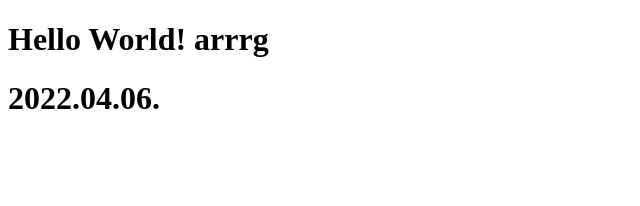
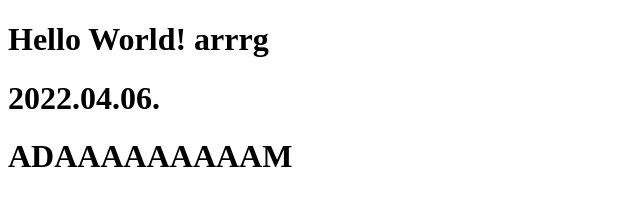
Before and after one commit to kisfanta/11a, a plain HTML site: page index.html in a window 1280 px wide. Shown: the whole page, without its empty margins (0-640 px from the left). Drawn offline with Linux system fonts and the light colour scheme.

Commit message:
ADAAAAAAAAAM

```diff
--- a/index.html
+++ b/index.html
@@ -8,6 +8,7 @@
 <body>
     <h1>Hello World! arrrg</h1>
     <h1>2022.04.06.</h1>
+    <h1>ADAAAAAAAAAM</h1>
 
 </body>
 </html>
```
